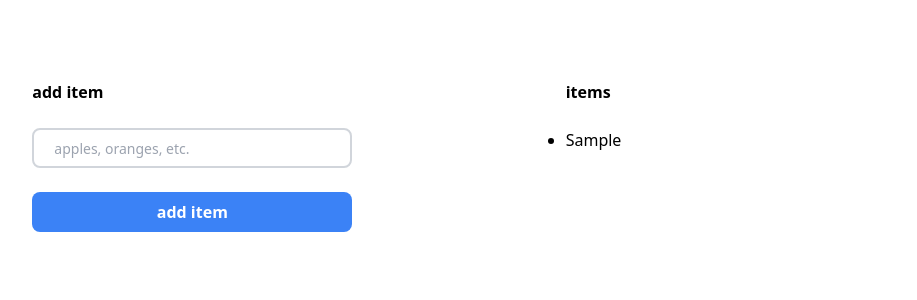
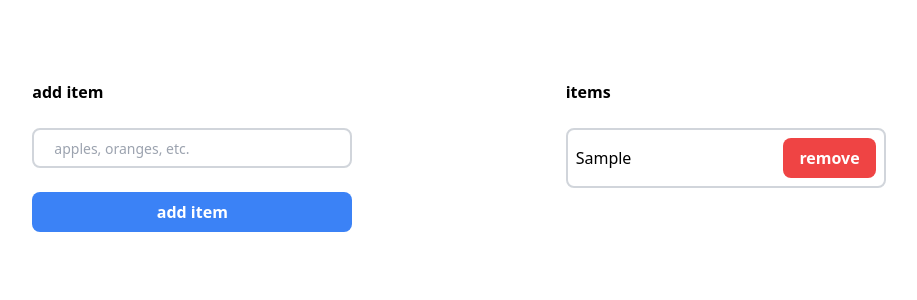
Before and after one commit to tomheaton/react-tutorial, a React (Vite) app: page / in a window 1280 px wide. Both pictures are taken after typing "Sample" into the empty fields and a click on the button "add item". Shown: the top 300 px of the page, without its empty margins (181-1098 px from the left). Built offline with nearby package versions, Linux system fonts and the light colour scheme.

Commit message:
remove items

```diff
--- a/src/App.tsx
+++ b/src/App.tsx
@@ -9,6 +9,11 @@ const App: React.FC = () => {
     console.log("adding item...");
     setItems([...items, input]);
     setInput("");
+  };
+
+  const handleRemoveItem = (index: number) => {
+    console.log("removing item...");
+    setItems(items.filter((_, i) => i !== index));
   };
 
   return (
@@ -37,9 +42,20 @@ const App: React.FC = () => {
       <div className="w-1/4 flex flex-col">
         <p className="font-bold">items</p>
         <br />
-        <ul className="w-1/4 list-disc">
+        <ul className="list-disc space-y-2">
           {items.map((item, index) => (
-            <li key={index}>{item}</li>
+            <li
+              key={index}
+              className="space-x-2 flex items-center justify-between border-2 border-gray-300 rounded-lg p-2"
+            >
+              <p className="break-all">{item}</p>
+              <button
+                className="bg-red-500 hover:bg-red-700 text-white font-bold py-2 px-4 rounded-lg"
+                onClick={() => handleRemoveItem(index)}
+              >
+                remove
+              </button>
+            </li>
           ))}
         </ul>
       </div>
```
